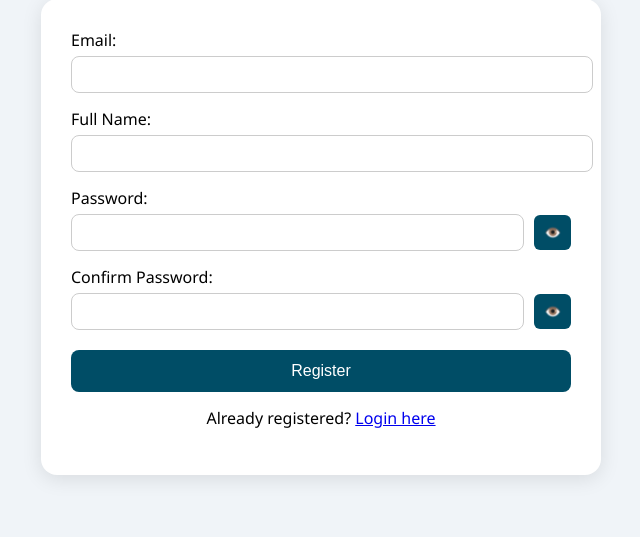
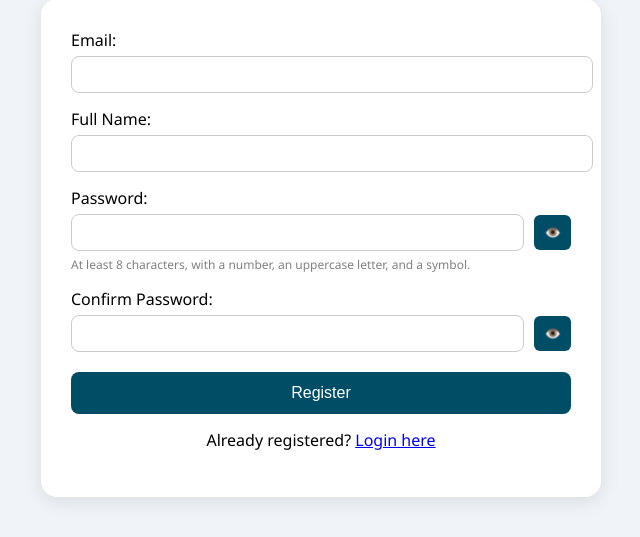
Before and after one commit to Ella1010/Nonprofit-Web-Portal, a Flask app: page /register in a window 1280 px wide. Shown: the part 139-676 px from the top of the page, without its empty margins (319-959 px from the left). Run offline with Flask 3, Linux system fonts and the light colour scheme; some libraries are stand-ins or nearby versions.

Commit message:
Adding password guidance text

```diff
--- a/templates/multistep_form.html
+++ b/templates/multistep_form.html
@@ -45,7 +45,7 @@
   <section class="form-step active">
     <h2>Basic Information</h2>
 
-    <label>Student Name
+    <label>Full Student Name
       <input name="student_name" required value="{{ draft.student_name or '' }}">
     </label>
 
--- a/templates/register.html
+++ b/templates/register.html
@@ -33,6 +33,9 @@
           <input type="password" id="password" name="password" required style="flex: 1; padding: 10px; border-radius: 8px; border: 1px solid #ccc;">
           <button type="button" onclick="toggleVisibility('password')" style="padding: 10px; background: #004d66; color: white; border: none; border-radius: 6px; cursor: pointer;">👁️</button>
         </div>
+          <small style="display: block; margin-top: 5px; font-size: 12px; color: gray;">
+    At least 8 characters, with a number, an uppercase letter, and a symbol.
+  </small>
         <small id="strength-text" style="display: block; margin-top: 5px; font-size: 12px; color: gray;"></small>
       </label>
 
```
Also changed, not shown: 1 other file.
